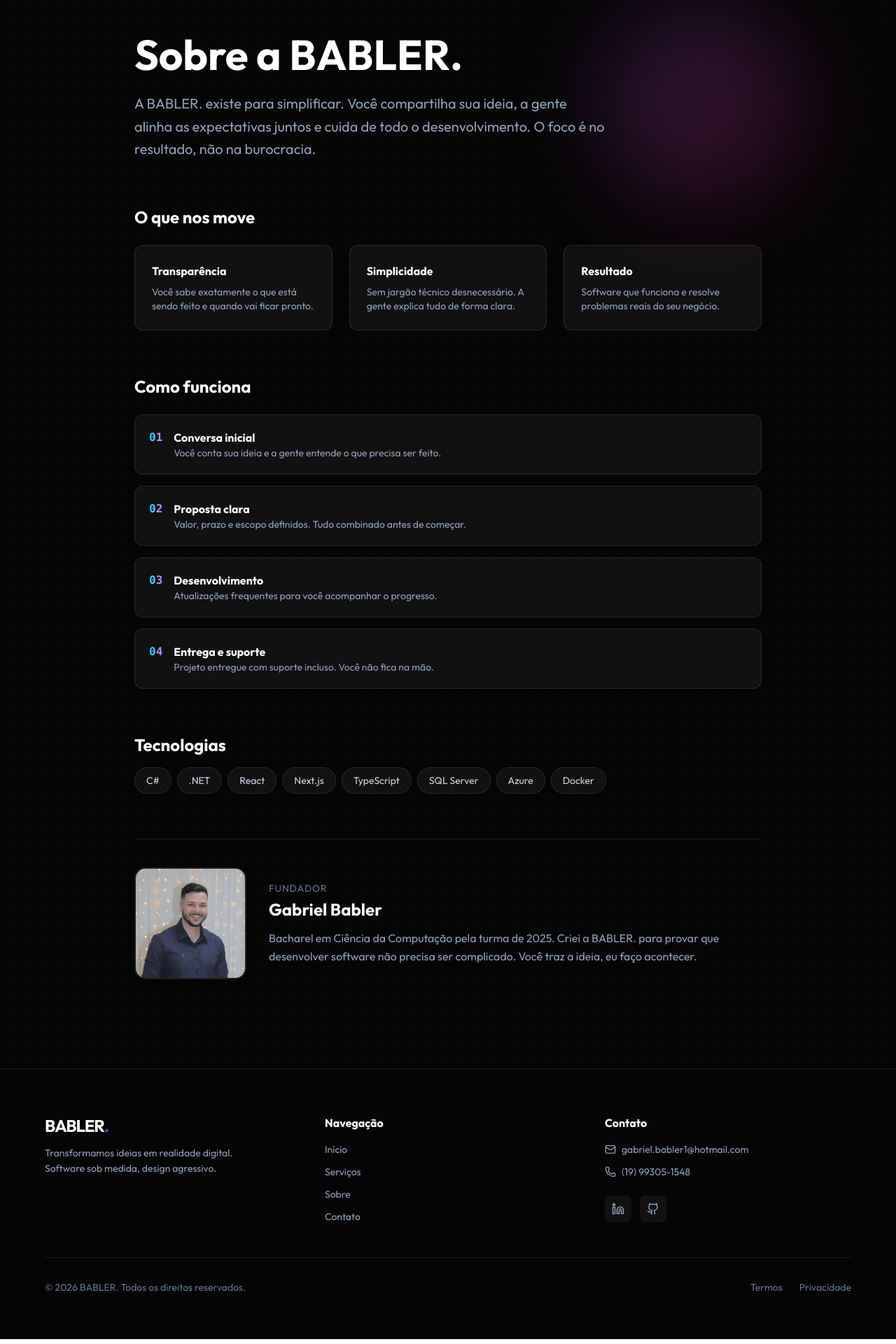
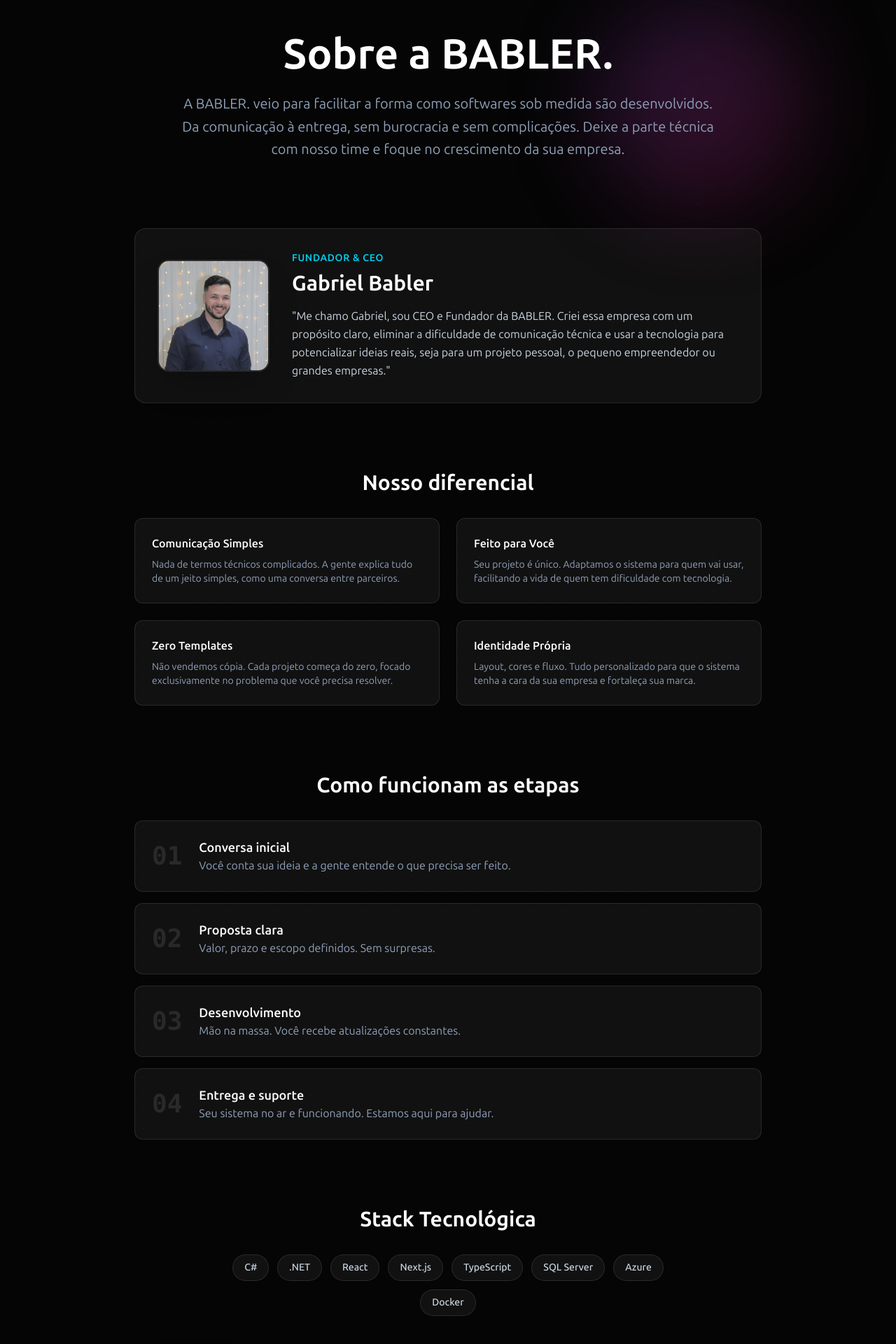
Before and after one commit to GBabler/bablerdev, a Next.js app: page /about in a window 1280 px wide. Shown: the part 80-2000 px from the top of the page at 70% size. Built offline with nearby package versions, Linux system fonts and the light colour scheme.

Commit message:
incluido

```diff
--- a/app/about/page.tsx
+++ b/app/about/page.tsx
@@ -1,4 +1,5 @@
 import Image from "next/image";
+import Link from "next/link";
 
 export default function About() {
     return (
@@ -6,77 +7,24 @@ export default function About() {
             {/* Background Elements */}
             <div className="absolute inset-0 z-0 bg-dot-pattern opacity-10 pointer-events-none" />
             <div className="absolute top-20 right-[10%] w-[300px] h-[300px] bg-gradient-to-br from-purple-500/20 to-pink-600/20 rounded-full blur-3xl" />
+            <div className="absolute bottom-20 left-[10%] w-[300px] h-[300px] bg-gradient-to-br from-cyan-500/20 to-blue-600/20 rounded-full blur-3xl" />
 
-            <div className="max-w-4xl mx-auto space-y-16 relative z-10">
+            <div className="max-w-4xl mx-auto space-y-24 relative z-10">
 
-                {/* Hero */}
-                <div className="space-y-6">
+                {/* 1. Hero */}
+                <div className="space-y-6 text-center">
                     <h1 className="reveal-on-scroll text-4xl md:text-6xl font-bold text-white">
                         Sobre a BABLER.
                     </h1>
-                    <p className="reveal-on-scroll delay-100 text-xl text-slate-400 leading-relaxed max-w-2xl">
-                        A BABLER. existe para simplificar. Você compartilha sua ideia, a gente alinha as expectativas juntos e cuida de todo o desenvolvimento. O foco é no resultado, não na burocracia.
+                    <p className="reveal-on-scroll delay-100 text-xl text-slate-400 leading-relaxed max-w-3xl mx-auto">
+                        A BABLER. veio para facilitar a forma como softwares sob medida são desenvolvidos. Da comunicação à entrega, sem burocracia e sem complicações. Deixe a parte técnica com nosso time e foque no crescimento da sua empresa.
                     </p>
                 </div>
 
-                {/* O que nos move */}
-                <div className="space-y-6 reveal-on-scroll delay-200">
-                    <h2 className="text-2xl font-bold text-white">O que nos move</h2>
-                    <div className="grid md:grid-cols-3 gap-6">
-                        <div className="p-6 rounded-xl border border-white/10 bg-white/5">
-                            <h3 className="text-white font-semibold mb-2">Transparência</h3>
-                            <p className="text-slate-400 text-sm">Você sabe exatamente o que está sendo feito e quando vai ficar pronto.</p>
-                        </div>
-                        <div className="p-6 rounded-xl border border-white/10 bg-white/5">
-                            <h3 className="text-white font-semibold mb-2">Simplicidade</h3>
-                            <p className="text-slate-400 text-sm">Sem jargão técnico desnecessário. A gente explica tudo de forma clara.</p>
-                        </div>
-                        <div className="p-6 rounded-xl border border-white/10 bg-white/5">
-                            <h3 className="text-white font-semibold mb-2">Resultado</h3>
-                            <p className="text-slate-400 text-sm">Software que funciona e resolve problemas reais do seu negócio.</p>
-                        </div>
-                    </div>
-                </div>
-
-                {/* Como funciona */}
-                <div className="space-y-6 reveal-on-scroll delay-300">
-                    <h2 className="text-2xl font-bold text-white">Como funciona</h2>
-                    <div className="space-y-4">
-                        {[
-                            { num: "01", title: "Conversa inicial", desc: "Você conta sua ideia e a gente entende o que precisa ser feito." },
-                            { num: "02", title: "Proposta clara", desc: "Valor, prazo e escopo definidos. Tudo combinado antes de começar." },
-                            { num: "03", title: "Desenvolvimento", desc: "Atualizações frequentes para você acompanhar o progresso." },
-                            { num: "04", title: "Entrega e suporte", desc: "Projeto entregue com suporte incluso. Você não fica na mão." }
-                        ].map((item) => (
-                            <div key={item.num} className="flex gap-4 p-5 rounded-xl border border-white/10 bg-white/5 hover:bg-white/10 transition-colors">
-                                <span className="text-transparent bg-clip-text bg-gradient-to-r from-cyan-400 to-purple-400 font-bold font-mono">
-                                    {item.num}
-                                </span>
-                                <div>
-                                    <h3 className="text-white font-semibold">{item.title}</h3>
-                                    <p className="text-slate-400 text-sm">{item.desc}</p>
-                                </div>
-                            </div>
-                        ))}
-                    </div>
-                </div>
-
-                {/* Stack */}
-                <div className="space-y-4 reveal-on-scroll delay-400">
-                    <h2 className="text-2xl font-bold text-white">Tecnologias</h2>
-                    <div className="flex flex-wrap gap-2">
-                        {["C#", ".NET", "React", "Next.js", "TypeScript", "SQL Server", "Azure", "Docker"].map((tech) => (
-                            <span key={tech} className="px-4 py-2 rounded-full border border-white/10 text-sm text-slate-300 bg-white/5">
-                                {tech}
-                            </span>
-                        ))}
-                    </div>
-                </div>
-
-                {/* Fundador */}
-                <div className="pt-10 border-t border-white/10 reveal-on-scroll delay-500">
-                    <div className="flex flex-col md:flex-row gap-8 items-center">
-                        <div className="w-40 h-40 rounded-2xl overflow-hidden border-2 border-white/10 shrink-0">
+                {/* 2. Fundador (Movido para cima para gerar conexão) */}
+                <div className="reveal-on-scroll delay-200">
+                    <div className="flex flex-col md:flex-row gap-8 items-center bg-white/5 p-8 rounded-2xl border border-white/10">
+                        <div className="w-40 h-40 rounded-2xl overflow-hidden border-2 border-white/10 shrink-0 shadow-2xl">
                             <Image
                                 src="/perfil/perfil.jpeg"
                                 alt="Gabriel Babler"
@@ -86,14 +34,89 @@ export default function About() {
                             />
                         </div>
                         <div className="text-center md:text-left">
-                            <p className="text-slate-500 text-sm uppercase tracking-wider mb-1">Fundador</p>
-                            <h3 className="text-2xl font-bold text-white mb-3">Gabriel Babler</h3>
-                            <p className="text-slate-400 leading-relaxed">
-                                Bacharel em Ciência da Computação pela turma de 2025. Criei a BABLER. para provar que desenvolver software não precisa ser complicado. Você traz a ideia, eu faço acontecer.
+                            <p className="text-cyan-400 text-sm uppercase tracking-wider mb-2 font-semibold">Fundador & CEO</p>
+                            <h3 className="text-3xl font-bold text-white mb-4">Gabriel Babler</h3>
+                            <p className="text-slate-300 leading-relaxed">
+                                "Me chamo Gabriel, sou CEO e Fundador da BABLER. Criei essa empresa com um propósito claro, eliminar a dificuldade de comunicação técnica e usar a tecnologia para potencializar ideias reais, seja para um projeto pessoal, o pequeno empreendedor ou grandes empresas."
                             </p>
                         </div>
                     </div>
                 </div>
+
+                {/* 3. Nosso diferencial */}
+                <div className="space-y-8 reveal-on-scroll delay-300">
+                    <h2 className="text-3xl font-bold text-white text-center">Nosso diferencial</h2>
+                    <div className="grid md:grid-cols-2 gap-6">
+                        <div className="p-6 rounded-xl border border-white/10 bg-white/5 hover:border-cyan-500/30 transition-colors group">
+                            <h3 className="text-white font-semibold mb-2 group-hover:text-cyan-400 transition-colors">Comunicação Simples</h3>
+                            <p className="text-slate-400 text-sm">Nada de termos técnicos complicados. A gente explica tudo de um jeito simples, como uma conversa entre parceiros.</p>
+                        </div>
+                        <div className="p-6 rounded-xl border border-white/10 bg-white/5 hover:border-purple-500/30 transition-colors group">
+                            <h3 className="text-white font-semibold mb-2 group-hover:text-purple-400 transition-colors">Feito para Você</h3>
+                            <p className="text-slate-400 text-sm">Seu projeto é único. Adaptamos o sistema para quem vai usar, facilitando a vida de quem tem dificuldade com tecnologia.</p>
+                        </div>
+                        <div className="p-6 rounded-xl border border-white/10 bg-white/5 hover:border-pink-500/30 transition-colors group">
+                            <h3 className="text-white font-semibold mb-2 group-hover:text-pink-400 transition-colors">Zero Templates</h3>
+                            <p className="text-slate-400 text-sm">Não vendemos cópia. Cada projeto começa do zero, focado exclusivamente no problema que você precisa resolver.</p>
+                        </div>
+                        <div className="p-6 rounded-xl border border-white/10 bg-white/5 hover:border-blue-500/30 transition-colors group">
+                            <h3 className="text-white font-semibold mb-2 group-hover:text-blue-400 transition-colors">Identidade Própria</h3>
+                            <p className="text-slate-400 text-sm">Layout, cores e fluxo. Tudo personalizado para que o sistema tenha a cara da sua empresa e fortaleça sua marca.</p>
+                        </div>
+                    </div>
+                </div>
+
+                {/* 4. Como funcionam as etapas */}
+                <div className="space-y-8 reveal-on-scroll delay-400">
+                    <h2 className="text-3xl font-bold text-white text-center">Como funcionam as etapas</h2>
+                    <div className="space-y-4">
+                        {[
+                            { num: "01", title: "Conversa inicial", desc: "Você conta sua ideia e a gente entende o que precisa ser feito." },
+                            { num: "02", title: "Proposta clara", desc: "Valor, prazo e escopo definidos. Sem surpresas." },
+                            { num: "03", title: "Desenvolvimento", desc: "Mão na massa. Você recebe atualizações constantes." },
+                            { num: "04", title: "Entrega e suporte", desc: "Seu sistema no ar e funcionando. Estamos aqui para ajudar." }
+                        ].map((item) => (
+                            <div key={item.num} className="flex gap-6 p-6 rounded-xl border border-white/10 bg-white/5 items-center">
+                                <span className="text-4xl font-bold text-white/10 font-mono">
+                                    {item.num}
+                                </span>
+                                <div>
+                                    <h3 className="text-white font-semibold text-lg">{item.title}</h3>
+                                    <p className="text-slate-400">{item.desc}</p>
+                                </div>
+                            </div>
+                        ))}
+                    </div>
+                </div>
+
+                {/* 5. Tecnologias */}
+                <div className="space-y-8 reveal-on-scroll delay-500 text-center">
+                    <h2 className="text-3xl font-bold text-white">Stack Tecnológica</h2>
+                    <div className="flex flex-wrap justify-center gap-3 max-w-2xl mx-auto">
+                        {["C#", ".NET", "React", "Next.js", "TypeScript", "SQL Server", "Azure", "Docker"].map((tech) => (
+                            <span key={tech} className="px-4 py-2 rounded-full border border-white/10 text-sm font-medium text-slate-300 bg-white/5">
+                                {tech}
+                            </span>
+                        ))}
+                    </div>
+                </div>
+
+                {/* 6. CTA Final (Novo) */}
+                <div className="pt-16 text-center reveal-on-scroll delay-500">
+                    <div className="p-8 rounded-2xl bg-gradient-to-r from-cyan-900/20 to-blue-900/20 border border-cyan-500/20">
+                        <h2 className="text-2xl font-bold text-white mb-4">Tem um projeto em mente?</h2>
+                        <p className="text-slate-400 mb-8 max-w-xl mx-auto">
+                            Não deixe sua ideia na gaveta. Vamos conversar e entender como a tecnologia pode transformar o seu negócio.
+                        </p>
+                        <Link
+                            href="/contact"
+                            className="inline-flex items-center justify-center px-8 py-4 text-base font-bold text-white transition-all duration-200 bg-gradient-to-r from-cyan-500 to-blue-600 rounded-full hover:shadow-lg hover:shadow-cyan-500/25 hover:scale-105"
+                        >
+                            Falar com a BABLER.
+                        </Link>
+                    </div>
+                </div>
+
             </div>
         </div>
     );
--- a/app/globals.css
+++ b/app/globals.css
@@ -1,11 +1,8 @@
-/* Fonts - must come first */
-@import url('https://fonts.googleapis.com/css2?family=Inter:wght@300;400;500;600;700&family=JetBrains+Mono:wght@400;500;600&family=Outfit:wght@300;400;500;700;800&display=swap');
-
 @import "tailwindcss";
 
 @theme {
-  --font-family-sans: 'Outfit', 'Inter', system-ui, sans-serif;
-  --font-family-mono: 'JetBrains Mono', monospace;
+  --font-family-sans: var(--font-ubuntu-sans), 'Inter', system-ui, sans-serif;
+  --font-family-mono: var(--font-jetbrains-mono), monospace;
 
   --ease-premium: cubic-bezier(0.6, 0.05, 0.01, 0.9);
 }
@@ -22,7 +19,7 @@ body {
   -moz-osx-font-smoothing: grayscale;
   background: #ffffff;
   color: #18181b;
-  font-family: var(--font-family-sans);
+  font-family: var(--font-ubuntu-sans), sans-serif !important;
   overflow-x: hidden;
 }
 
--- a/app/layout.tsx
+++ b/app/layout.tsx
@@ -1,13 +1,14 @@
 import type { Metadata } from "next";
-import { Inter, JetBrains_Mono } from "next/font/google";
+import { Ubuntu_Sans, JetBrains_Mono } from "next/font/google";
 import "./globals.css";
 import { ScrollObserver } from "@/components/effects/ScrollObserver";
 import { Navbar } from "@/components/layout/Navbar";
 import { Footer } from "@/components/layout/Footer";
 
-const inter = Inter({
-  variable: "--font-inter",
+const ubuntuSans = Ubuntu_Sans({
+  variable: "--font-ubuntu-sans",
   subsets: ["latin"],
+  // Variable font does not require weight array
 });
 
 const jetbrainsMono = JetBrains_Mono({
@@ -28,7 +29,7 @@ export default function RootLayout({
 }>) {
   return (
     <html lang="pt-BR">
-      <body className={`${inter.variable} ${jetbrainsMono.variable} font-sans antialiased bg-[#050505]`}>
+      <body className={`${ubuntuSans.variable} ${jetbrainsMono.variable} font-sans antialiased bg-[#050505]`}>
         <ScrollObserver />
 
         <Navbar />
--- a/app/page.tsx
+++ b/app/page.tsx
@@ -5,7 +5,7 @@ import { ArrowRight, ExternalLink, Code2, Database, Terminal, Cpu, Layers } from
 
 export default function Home() {
   return (
-    <div className="min-h-screen bg-[#050505] relative overflow-hidden font-sans selection:bg-pink-500 selection:text-white">
+    <div className="min-h-screen bg-[#050505] relative overflow-hidden selection:bg-pink-500 selection:text-white">
 
       {/* --- BACKGROUND LAYERS --- */}
 
```
